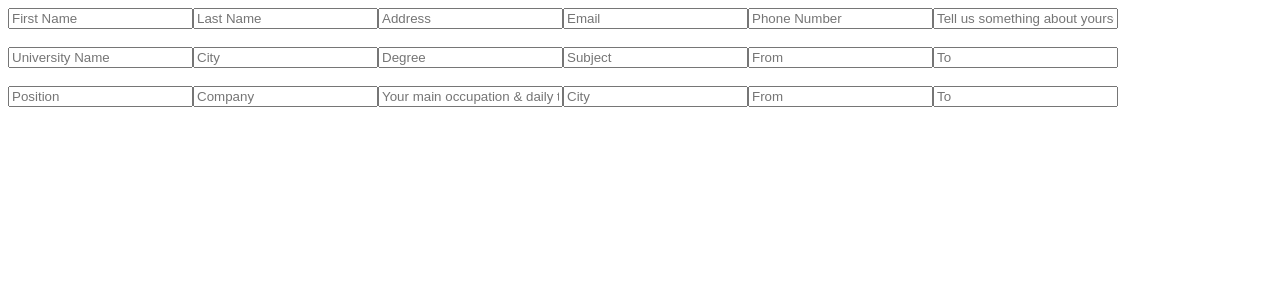
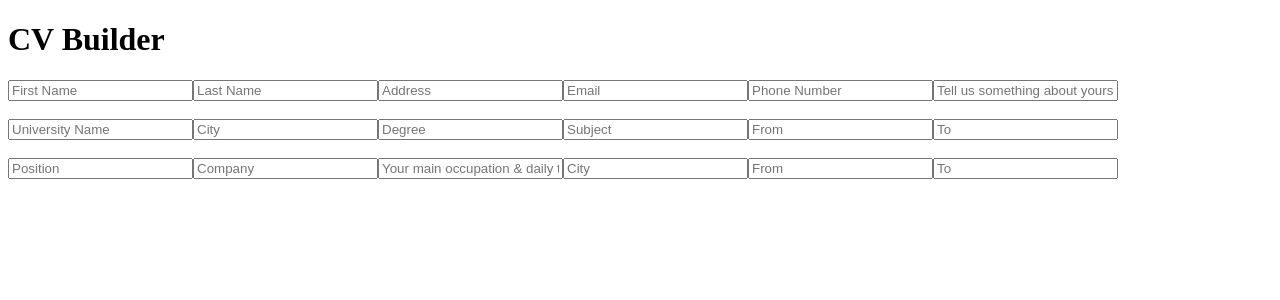
Before and after one commit to tonnykh/cv-application, a React (Create React App) app: page / in a window 1280 px wide. Shown: the top 300 px of the page. Built offline with nearby package versions, Linux system fonts and the light colour scheme.

Commit message:
Add basic header

```diff
--- a/src/App.js
+++ b/src/App.js
@@ -4,9 +4,7 @@ import Main from "./components/Main";
 class App extends Component {
   render() {
     return (
-      <div>
         <Main />
-      </div>
     );
   }
 }
--- a/src/components/Main.js
+++ b/src/components/Main.js
@@ -1,10 +1,12 @@
 import { Component } from "react";
+import Header from "./Main/Header/Header";
 import CVFormEditor from "./Main/CVFormEditor/index";
 
 class Main extends Component {
     render() {
         return(
             <main>
+                <Header />
                 <CVFormEditor />
             </main>
         )
--- a/src/components/Main/CVFormEditor/index.js
+++ b/src/components/Main/CVFormEditor/index.js
@@ -1,4 +1 @@
 export { default } from './CVFormEditor';
-
-// import CVFormEditor from "./CVFormEditor";
-// export default CVFormEditor;
--- /dev/null
+++ b/src/components/Main/Header/Header.js
@@ -0,0 +1,13 @@
+import { Component } from "react";
+
+class Header extends Component {
+    render() {
+        return(
+            <header>
+                <h1>CV Builder</h1>
+            </header>
+        )
+    }
+}
+
+export default Header;
```
